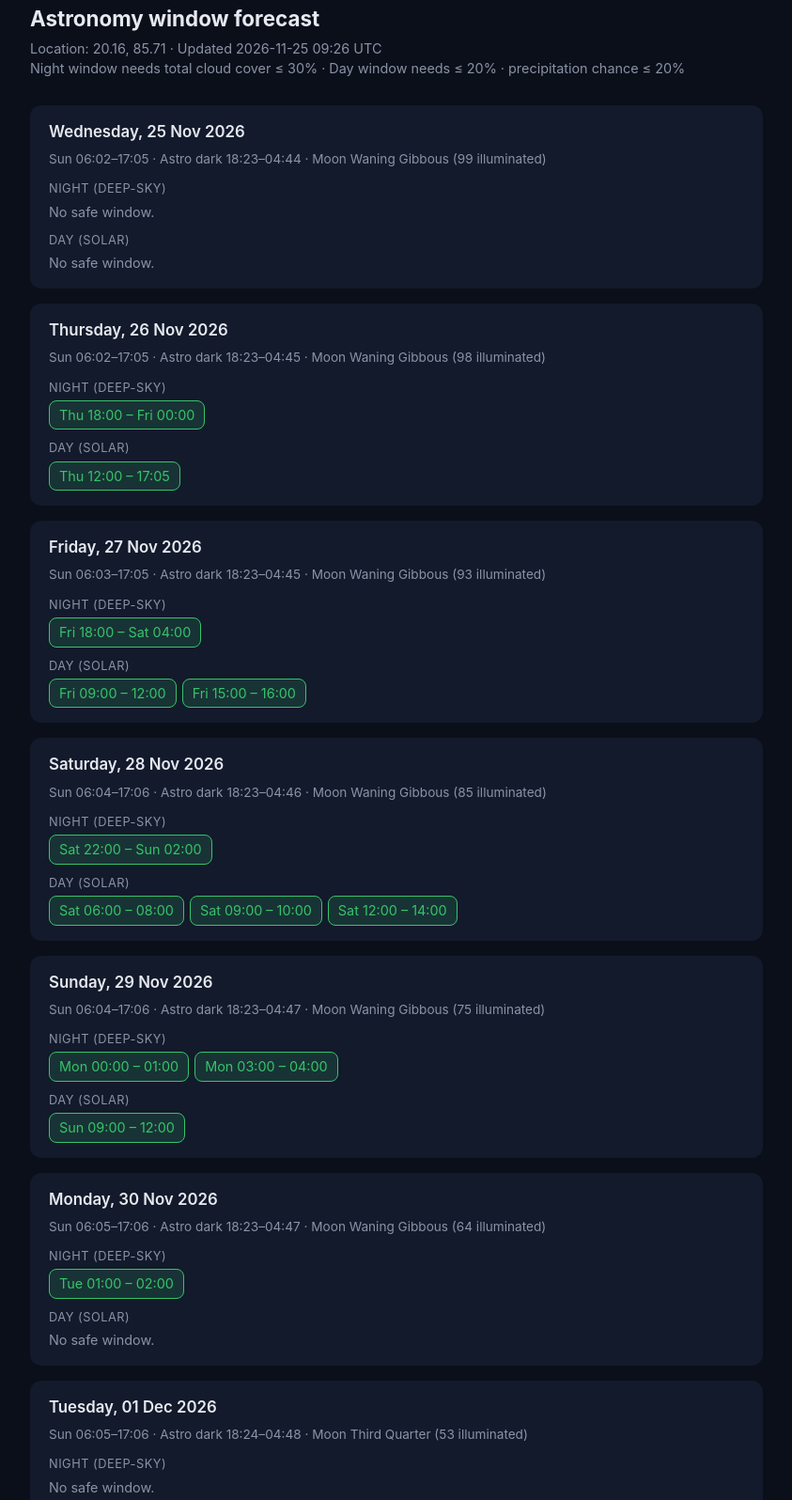
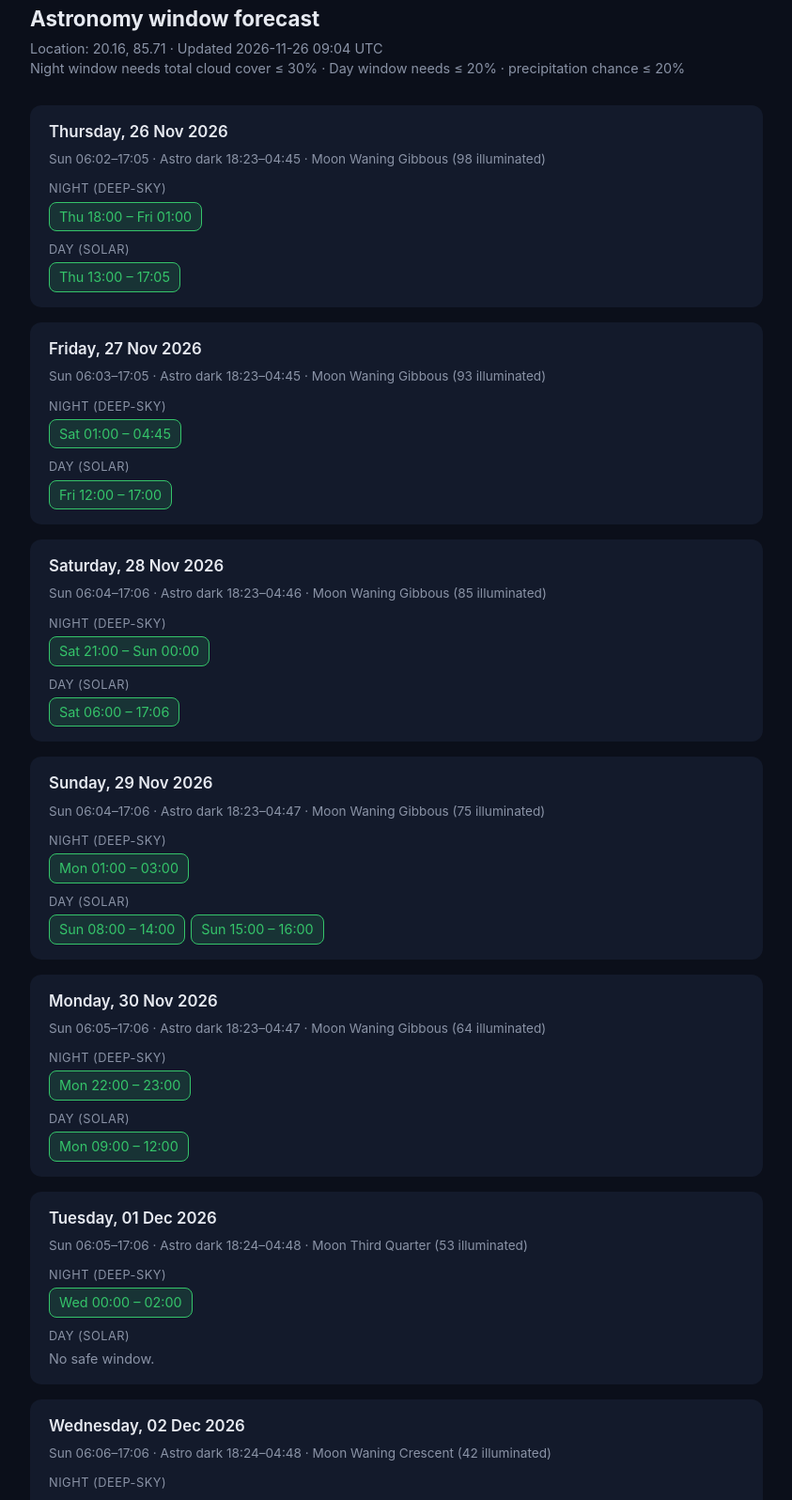
Before and after one commit to tron-sodashi/astro-window-checker, a plain HTML site: page docs/index.html in a window 1280 px wide. Shown: the part 36-1632 px from the top of the page at 94% size, without its empty margins (218-1061 px from the left). Drawn offline with Linux system fonts and the light colour scheme.

Commit message:
Update astronomy forecast

```diff
--- a/docs/index.html
+++ b/docs/index.html
@@ -53,25 +53,9 @@
 <body>
   <h1>Astronomy window forecast</h1>
   <div class="subtitle">
-    Location: 20.16, 85.71 &middot; Updated 2026-11-25 09:26 UTC<br>
+    Location: 20.16, 85.71 &middot; Updated 2026-11-26 09:04 UTC<br>
     Night window needs total cloud cover ≤ 30% &middot;
     Day window needs ≤ 20% &middot; precipitation chance ≤ 20%
-  </div>
-
-  <div class="day-card">
-    <div class="day-title">Wednesday, 25 Nov 2026</div>
-    <div class="day-meta">
-      Sun 06:02–17:05 &middot; Astro dark 18:23–04:44 &middot;
-      Moon Waning Gibbous (99 illuminated)
-    </div>
-    <div class="session">
-      <div class="session-label">Night (deep-sky)</div>
-      <div class="none">No safe window.</div>
-    </div>
-    <div class="session">
-      <div class="session-label">Day (solar)</div>
-      <div class="none">No safe window.</div>
-    </div>
   </div>
 
   <div class="day-card">
@@ -82,11 +66,11 @@
     </div>
     <div class="session">
       <div class="session-label">Night (deep-sky)</div>
-      <span class="window">Thu 18:00 – Fri 00:00</span>
+      <span class="window">Thu 18:00 – Fri 01:00</span>
     </div>
     <div class="session">
       <div class="session-label">Day (solar)</div>
-      <span class="window">Thu 12:00 – 17:05</span>
+      <span class="window">Thu 13:00 – 17:05</span>
     </div>
   </div>
 
@@ -98,11 +82,11 @@
     </div>
     <div class="session">
       <div class="session-label">Night (deep-sky)</div>
-      <span class="window">Fri 18:00 – Sat 04:00</span>
+      <span class="window">Sat 01:00 – 04:45</span>
     </div>
     <div class="session">
       <div class="session-label">Day (solar)</div>
-      <span class="window">Fri 09:00 – 12:00</span><span class="window">Fri 15:00 – 16:00</span>
+      <span class="window">Fri 12:00 – 17:00</span>
     </div>
   </div>
 
@@ -114,11 +98,11 @@
     </div>
     <div class="session">
       <div class="session-label">Night (deep-sky)</div>
-      <span class="window">Sat 22:00 – Sun 02:00</span>
+      <span class="window">Sat 21:00 – Sun 00:00</span>
     </div>
     <div class="session">
       <div class="session-label">Day (solar)</div>
-      <span class="window">Sat 06:00 – 08:00</span><span class="window">Sat 09:00 – 10:00</span><span class="window">Sat 12:00 – 14:00</span>
+      <span class="window">Sat 06:00 – 17:06</span>
     </div>
   </div>
 
@@ -130,11 +114,11 @@
     </div>
     <div class="session">
       <div class="session-label">Night (deep-sky)</div>
-      <span class="window">Mon 00:00 – 01:00</span><span class="window">Mon 03:00 – 04:00</span>
+      <span class="window">Mon 01:00 – 03:00</span>
     </div>
     <div class="session">
       <div class="session-label">Day (solar)</div>
-      <span class="window">Sun 09:00 – 12:00</span>
+      <span class="window">Sun 08:00 – 14:00</span><span class="window">Sun 15:00 – 16:00</span>
     </div>
   </div>
 
@@ -146,7 +130,23 @@
     </div>
     <div class="session">
       <div class="session-label">Night (deep-sky)</div>
-      <span class="window">Tue 01:00 – 02:00</span>
+      <span class="window">Mon 22:00 – 23:00</span>
+    </div>
+    <div class="session">
+      <div class="session-label">Day (solar)</div>
+      <span class="window">Mon 09:00 – 12:00</span>
+    </div>
+  </div>
+
+  <div class="day-card">
+    <div class="day-title">Tuesday, 01 Dec 2026</div>
+    <div class="day-meta">
+      Sun 06:05–17:06 &middot; Astro dark 18:24–04:48 &middot;
+      Moon Third Quarter (53 illuminated)
+    </div>
+    <div class="session">
+      <div class="session-label">Night (deep-sky)</div>
+      <span class="window">Wed 00:00 – 02:00</span>
     </div>
     <div class="session">
       <div class="session-label">Day (solar)</div>
@@ -155,10 +155,10 @@
   </div>
 
   <div class="day-card">
-    <div class="day-title">Tuesday, 01 Dec 2026</div>
+    <div class="day-title">Wednesday, 02 Dec 2026</div>
     <div class="day-meta">
-      Sun 06:05–17:06 &middot; Astro dark 18:24–04:48 &middot;
-      Moon Third Quarter (53 illuminated)
+      Sun 06:06–17:06 &middot; Astro dark 18:24–04:48 &middot;
+      Moon Waning Crescent (42 illuminated)
     </div>
     <div class="session">
       <div class="session-label">Night (deep-sky)</div>
```
